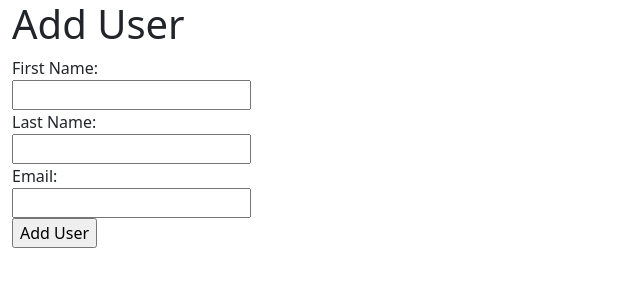
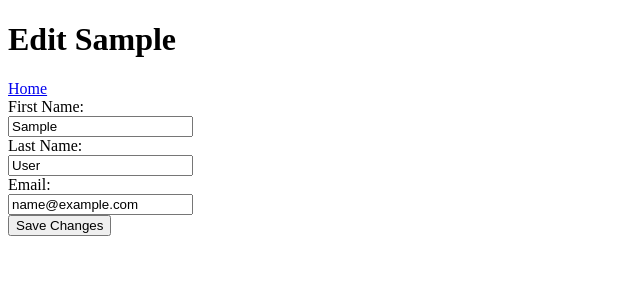
Before and after one commit to sylviaadang/Users-CRUD, a Flask app: template templates/edit_form.html in a window 1280 px wide. Shown: the top 300 px of the page, without its empty margins (0-640 px from the left). Run offline with Flask 3, Linux system fonts and the light colour scheme; the template is opened without the code that fills it: most values are stand-ins (such as "Sample title", 1, 10 or a date in 2020).

Commit message:
finished

```diff
--- a/server.py
+++ b/server.py
@@ -32,12 +32,41 @@ def new():
     return render_template('create.html')
 
 
+
+
+# shows user info
+@app.route('/user_info/<int:user_id>')
+def show_user_info(user_id):
+    person = User.get_one( {'id': user_id} )
+    return render_template('user_info.html', person=person)
+
+# show edit form
+@app.route('/update/<int:user_id>')
+def edit(user_id):
+    person = User.get_one( {'id': user_id} )
+    return render_template('edit_form.html', person=person)
+
 # update route
-# @app.route('/edit')
-# def show_edit_form():
+@app.route('/edit', methods=['POST'])
+def update():
+    # print(request.form)
+    data = {
+        'id' : int(request.form['id']),
+        'first_name': request.form['first_name'],
+        'last_name': request.form['last_name'],
+        'email': request.form['email']
+    }
+    print(data)
+    User.update_user(data)
+    return redirect('/users')
 
-#     return render_template('edit_form.html')
 
+# delete route
+@app.route('/delete/<int:user_id>')
+def delete_user(user_id):
+
+    User.delete( {'id' : user_id})
+    return redirect('/users')
 
 
 if __name__ == '__main__':
--- a/templates/create.html
+++ b/templates/create.html
@@ -10,6 +10,7 @@
 <body>
     <div class="container-fluid">
         <h1>Add User</h1>
+        <a href="/users">Home</a>
         <form action="/users/create" method="post">
             <div class="form-group row">
                 <label for="first_name">First Name:</label>
--- a/templates/edit_form.html
+++ b/templates/edit_form.html
@@ -4,33 +4,33 @@
     <meta charset="UTF-8">
     <meta http-equiv="X-UA-Compatible" content="IE=edge">
     <meta name="viewport" content="width=device-width, initial-scale=1.0">
-    <link rel="stylesheet" href="https://cdn.jsdelivr.net/npm/bootstrap@5.2.3/dist/css/bootstrap.min.css">
-    <title>Edit a User</title>
+    <title>Edit User</title>
 </head>
 <body>
-    <div class="container-fluid">
-        <h1>Add User</h1>
-        <form action="/users/create" method="post">
+    <h1>Edit {{person.first_name}}</h1>
+    <a href="/users">Home</a>
+    <form action="/edit" method="post">
+        <input type="hidden" name="id" value="{{person.id}}">
+
         <div class="form-group row">
             <label for="first_name">First Name:</label>
             <div class="col-sm-10">
-                    <input type="text" name="first_name">
+                <input type="text" name="first_name" value="{{person.first_name}}" placeholder="{{person.first_name}}">
             </div>
         </div>
         <div class="form-group row">
             <label for="last_name">Last Name:</label>
             <div class="col-sm-10">
-                    <input type="text" name="last_name">
+                <input type="text" name="last_name" value="{{person.last_name}}" placeholder="{{person.last_name}}">
             </div>
         </div>
         <div class="form-group row">
             <label for="email">Email:</label>
             <div class="col-sm-10">
-                    <input type="text" name="email">
+                <input type="text" name="email" value="{{person.email}}" placeholder="{{person.email}}">
             </div>
         </div>
-            <input type="submit" value="Add User">
+        <input type="submit" value="Save Changes">
     </form>
-    </div>
 </body>
 </html>
--- a/templates/read.html
+++ b/templates/read.html
@@ -16,6 +16,7 @@
                     <th>First Name</th>
                     <th>Last Name</th>
                     <th>Email</th>
+                    <th>Actions</th>
                 </tr>
             </thead>
             <tbody>
@@ -24,7 +25,7 @@
                     <td>{{user.first_name}}</td>
                     <td>{{user.last_name}}</td>
                     <td>{{user.email}}</td>
-                    <td><a href= </td>
+                    <td><a href="/user_info/{{user.id}}">Show</a> <a href="/update/{{user.id}}">Edit</a> <a href="/delete/{{user.id}}">Delete</a></td>
                 </tr>
                 {% endfor %}
             </tbody>
```
Also changed, not shown: templates/index.html (deleted, +0 -14 lines), templates/user_info.html (added, +30 -0 lines), user.py (+33 -0 lines). Lines whose indentation alone changed are shown as unchanged.
